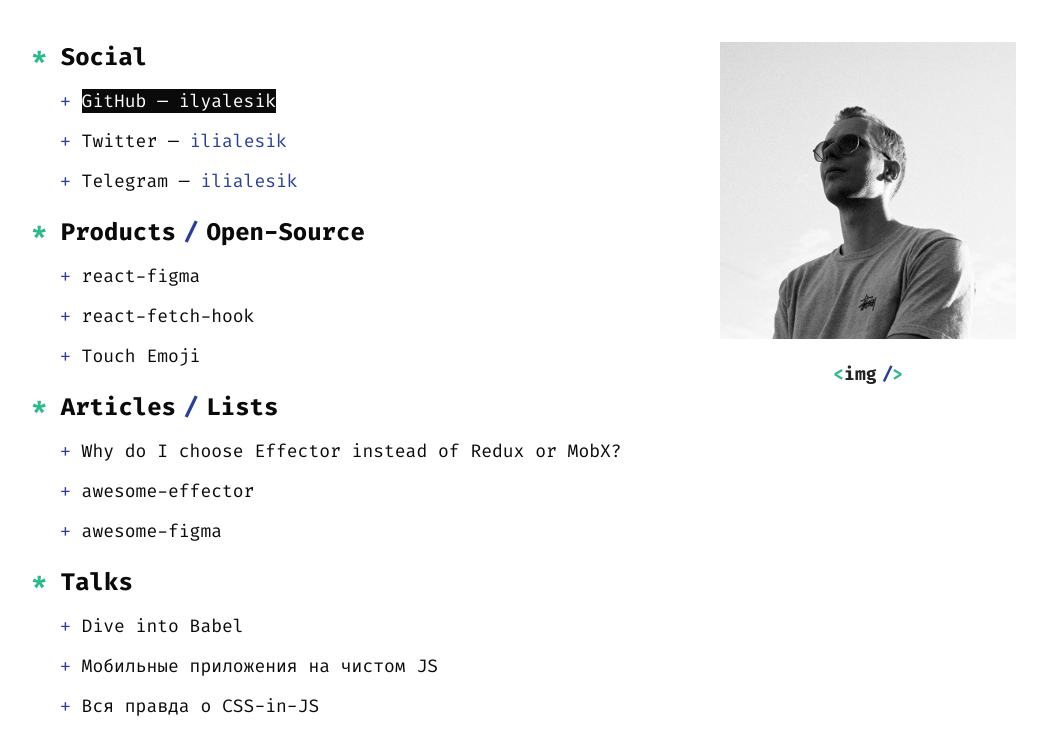
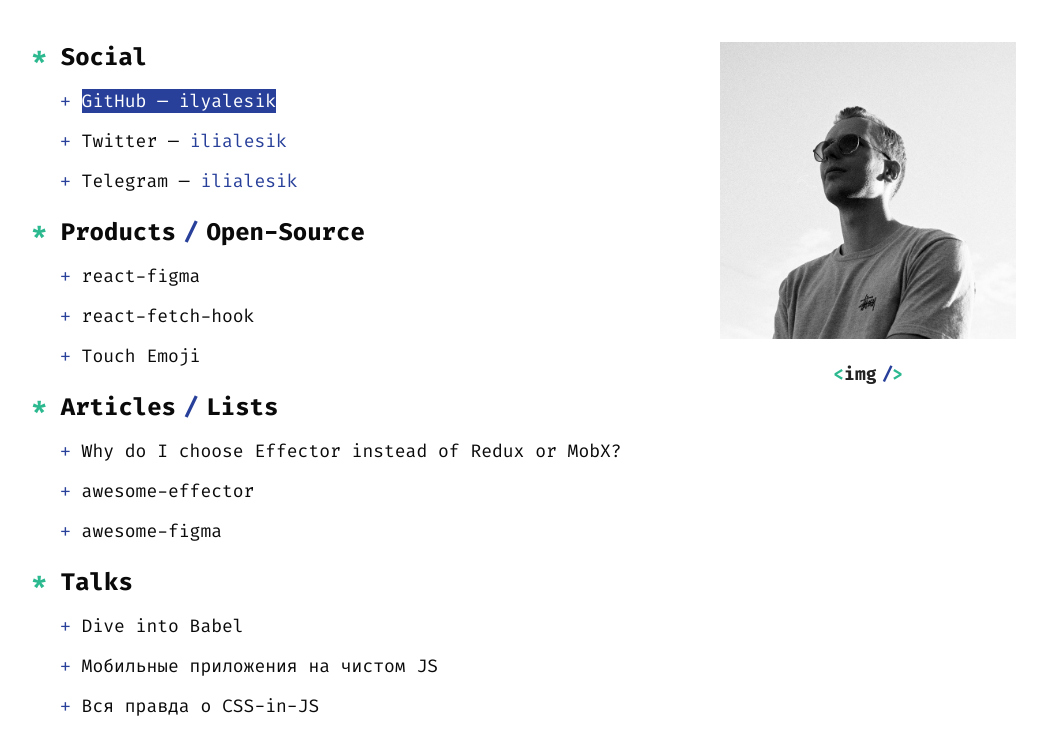
Before and after one commit to ilyalesik/lesik-dev, a website built with Parcel: page src/index.html in a window 1280 px wide. In both pictures the pointer is over the link 294 px from the left and 219 px from the top of the page. Shown: the part 118-872 px from the top of the page, without its empty margins (116-1163 px from the left). Built offline with nearby package versions, Linux system fonts and the light colour scheme.

Commit message:
Change links color

```diff
--- a/src/styles/styles.css
+++ b/src/styles/styles.css
@@ -157,7 +157,7 @@
 .md-list__link:hover,
 .md-list__link:focus {
     color: #ffffff;
-    background: var(--black);
+    background: var(--blue);
 }
 
 .md-list__link:hover > .md-list__hint,
```
